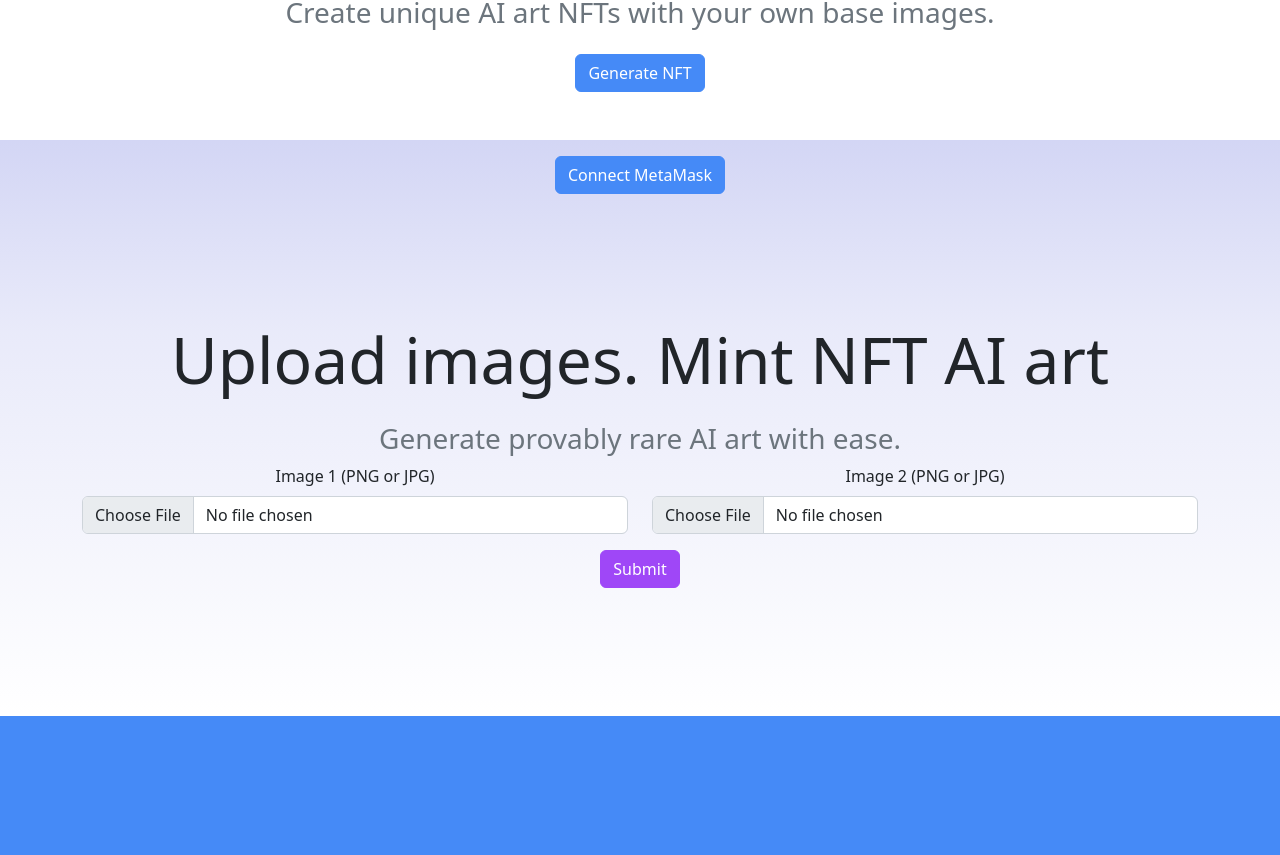
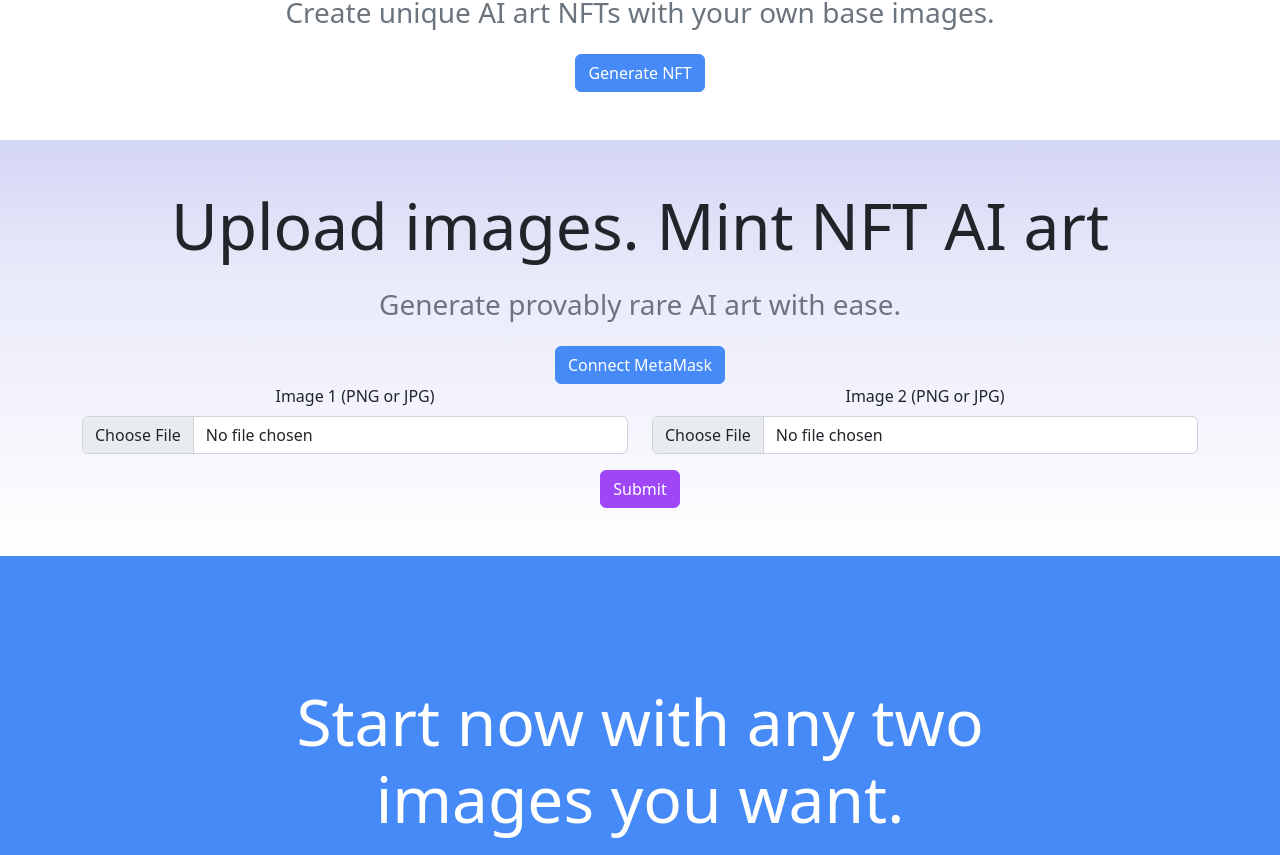
Before and after one commit to akhilpotla/llm-image-blender, a React (Create React App) app in the folder client/: page / in a window 1280 px wide. Shown: the part 319-1174 px from the top of the page. Built offline with nearby package versions, Linux system fonts and the light colour scheme.

Commit message:
Spacing and order of content

```diff
--- a/client/src/components/SecondLandingTile.js
+++ b/client/src/components/SecondLandingTile.js
@@ -71,12 +71,12 @@ const SecondLandingTile = () => {
 
   return (
     <div className="gradient-background-top">
-      <ConnectWallet />
-      <Container className="pt-8 pb-8">
+      <Container className="pt-5 pb-5">
         <h2>Upload images. Mint NFT AI art</h2>
         <h3 className="pt-3 text-muted">
           Generate provably rare AI art with ease.
         </h3>
+        <ConnectWallet />
         {error && (
           <Alert variant="danger" className="mt-3">
             {error}
```
